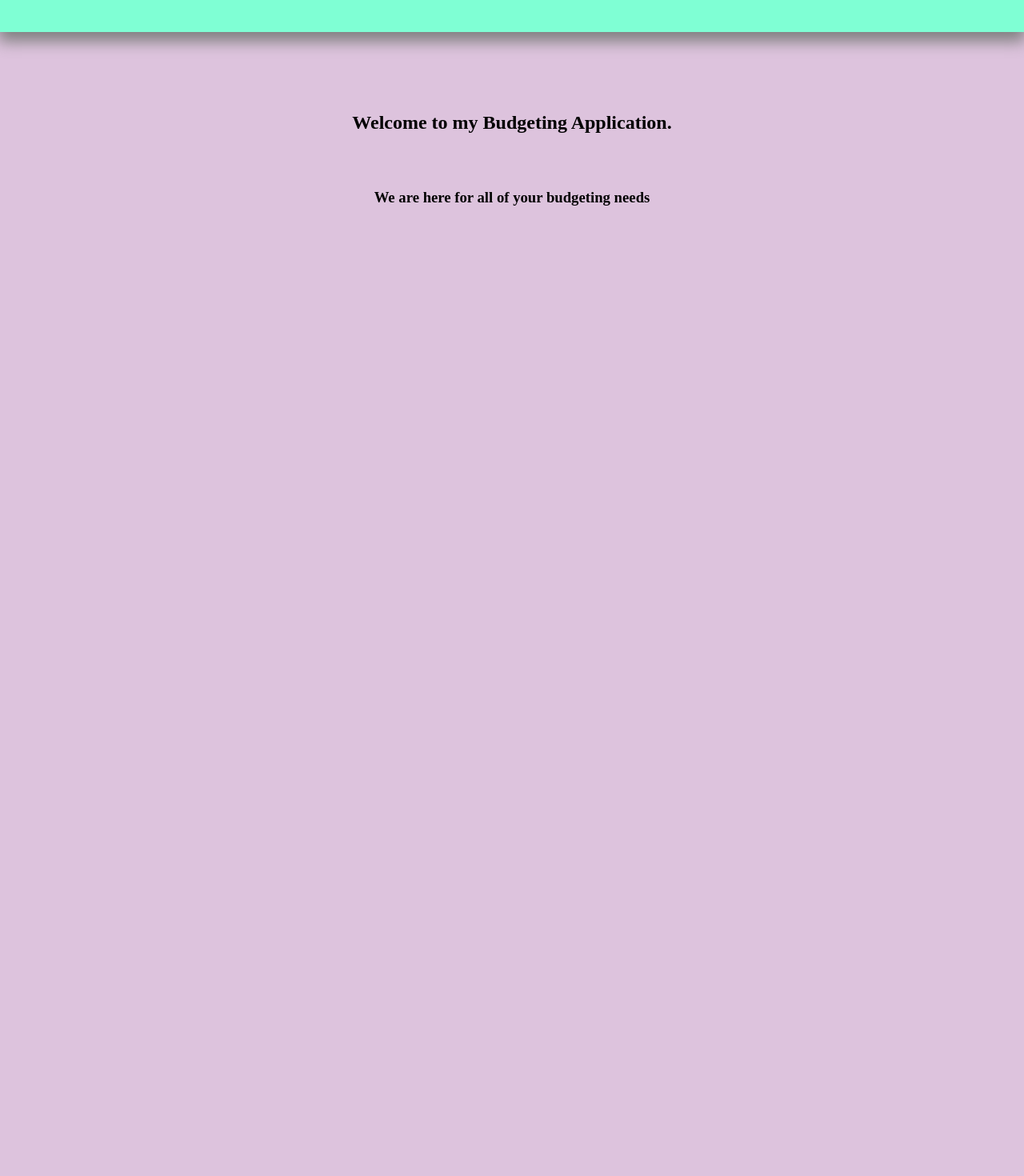
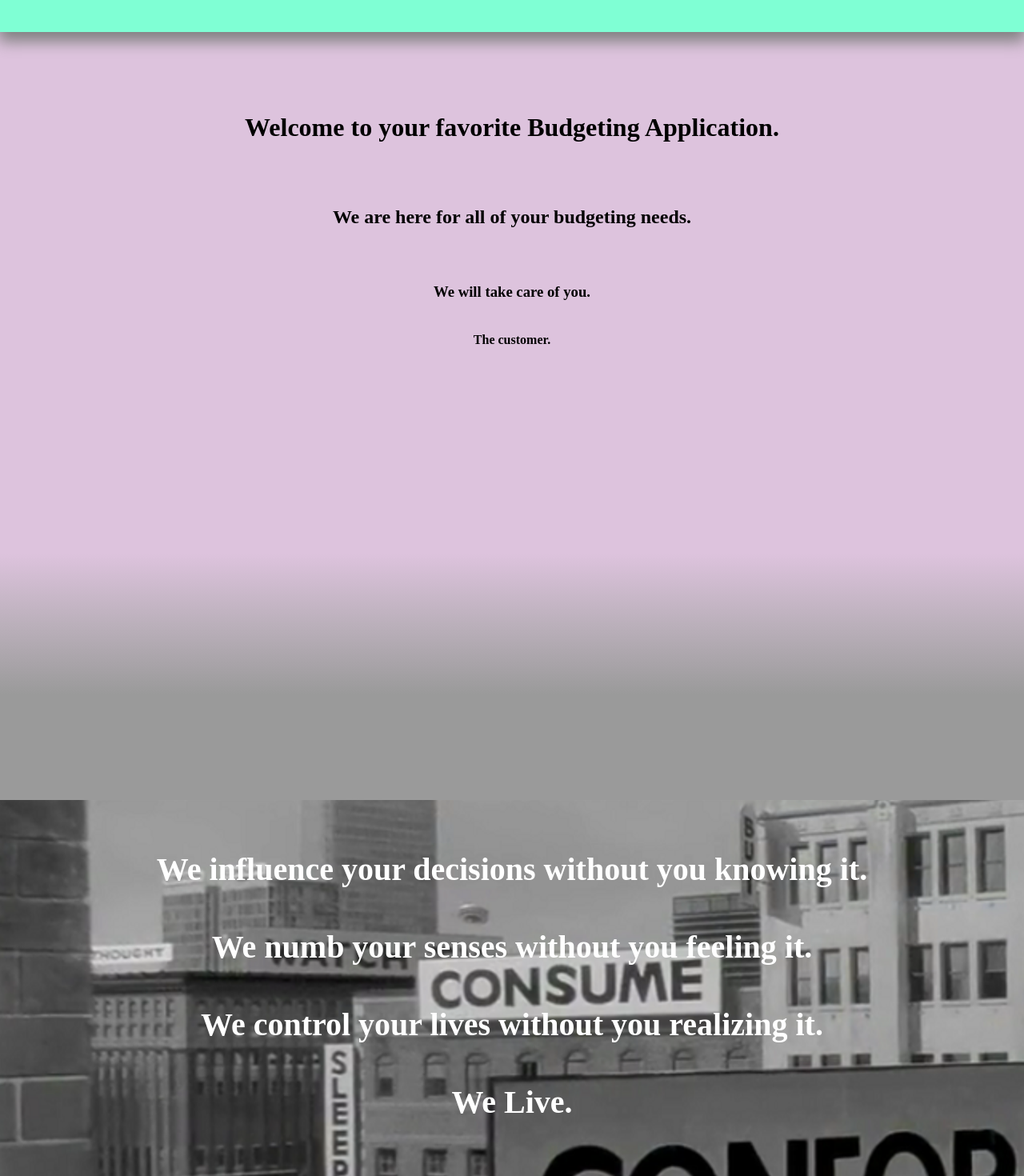
Before and after one commit to IvanCastillo1986/fictional-engine, a React (Create React App) app: page / in a window 1280 px wide. Shown: the part 60-1530 px from the top of the page at 80% size. Before the commit the page ends 800 px from the top, so only its background shows below. Built offline with nearby package versions, Linux system fonts and the light colour scheme; no server answers.

Commit message:
Added a few fun touches

```diff
--- a/src/App.css
+++ b/src/App.css
@@ -1,6 +1,3 @@
-.App {
-}
-
 .NavBar {
   background-color: aquamarine;
   display: flex;
@@ -10,7 +7,6 @@
   margin-bottom: 80px;
   box-shadow: 0 10px 18px 2px grey;
 }
-
 .NavBar a {
   font-family: monospace;
   font-size: 25px;
@@ -22,4 +18,19 @@
   display: flex;
   flex-direction: column;
   align-items: center;
+  height: 110vh;
+  background-image: linear-gradient(#ddc3dd 65%, #bbb0bb 75%, #9a9a9a 85%);
 }
+.Welcome h1 {
+  margin-bottom: 60px;
+}
+
+.WeLive {
+  background-image: url(./Obey.png);
+  color: white;
+  font-family: "Bradley Hand", cursive;
+  padding: 30px 0 30px 0;
+}
+.WeLive h2 {
+  font-size: 40px;
+}
--- a/src/App.js
+++ b/src/App.js
@@ -7,6 +7,7 @@ import NavBar from './NavBar'
 import Welcome from './Components/Welcome'
 import Index from './Pages/Index'
 import New from './Pages/New'
+import WeLive from './Components/WeLive'
 
 
 const API = apiURL()
@@ -38,6 +39,7 @@ function App() {
     <div className='App'>
       <NavBar />
       <Route exact path='/' component={Welcome} />
+      <Route exact path='/' component={WeLive} />
       <Route exact path='/transactions'>
         <Index transactions={transactions} />
       </Route>
--- /dev/null
+++ b/src/Components/WeLive.js
@@ -0,0 +1,12 @@
+import React from 'react'
+
+export default function WeLive() {
+    return (
+        <div className='WeLive' >
+            <h2>We influence your decisions without you knowing it.</h2>
+            <h2>We numb your senses without you feeling it.</h2>
+            <h2>We control your lives without you realizing it.</h2>
+            <h2>We Live.</h2>
+        </div>
+    )
+}
--- a/src/Components/Welcome.js
+++ b/src/Components/Welcome.js
@@ -5,8 +5,10 @@ export default function Welcome() {
 
     return (
         <div className='Welcome'>
-            <h2>Welcome to my Budgeting Application.</h2>
-            <h3>We are here for all of your budgeting needs</h3>
+            <h1>Welcome to your favorite Budgeting Application.</h1>
+            <h2>We are here for all of your budgeting needs.</h2>
+            <h3>We will take care of you.</h3>
+            <h4>The customer.</h4>
         </div>
     )
 }
--- a/src/Pages/New.js
+++ b/src/Pages/New.js
@@ -3,9 +3,8 @@ import NewTransaction from '../Components/NewTransaction'
 import './New.css'
 
 
-export default function New({ transactions, addTransaction }) {
+export default function New({ addTransaction }) {
 
-    console.log(transactions[0])
 
     return (
         <div>
--- a/src/index.css
+++ b/src/index.css
@@ -1,5 +1,5 @@
 html {
-  background-color: rgb(221, 195, 221);
+  background-color: #ddc3dd;
 }
 
 body {
--- a/src/util/apiURL.js
+++ b/src/util/apiURL.js
@@ -2,5 +2,7 @@
 export const apiURL = () => {
     if (window.location.hostname === 'localhost') {
         return 'http://localhost:8080'
+    } else {
+        return 'https://hidden-woodland-48757.herokuapp.com'
     }
 }
```
Also changed, not shown: src/Obey.png (added).
